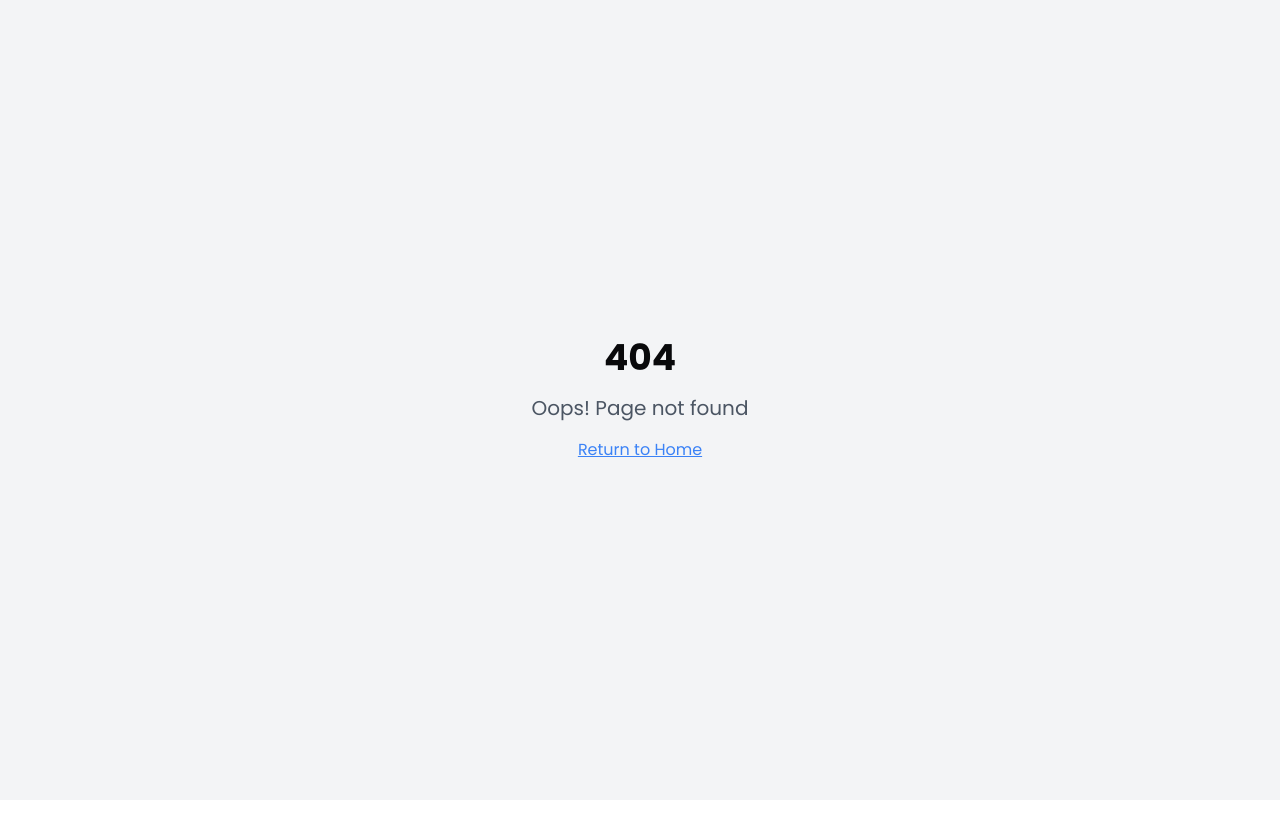
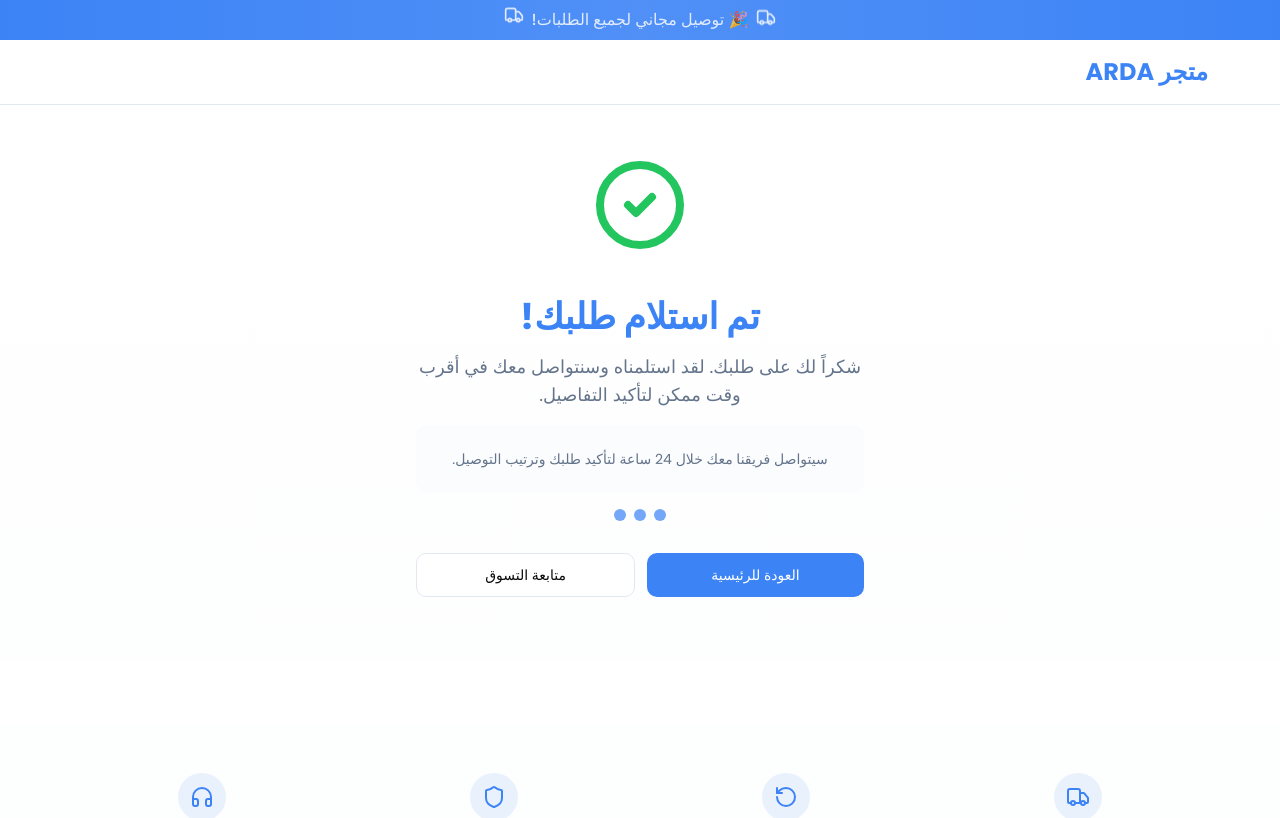
Before and after one commit to Houssemalou/sheikhs-boutique-elegant, a React (Vite) app: page /order-confirmation in a window 1280 px wide. Before the commit this address had no page. Shown: the top 818 px of the page. Built offline with nearby package versions, Linux system fonts and the light colour scheme.

Commit message:
add confirm order page

```diff
--- a/src/App.tsx
+++ b/src/App.tsx
@@ -7,6 +7,7 @@ import { ShopProvider } from "@/contexts/ShopContext";
 import Index from "./pages/Index";
 import NotFound from "./pages/NotFound";
 import ProductDetails from "./pages/ProductDetails";
+import OrderConfirmation from "./pages/OrderConfirmation";
 import "./i18n/config";
 import { useEffect } from "react";
 import { useTranslation } from "react-i18next";
@@ -31,6 +32,7 @@ function AppContent() {
         <Routes>
           <Route path="/" element={<Index />} />
           <Route path="/product/:id" element={<ProductDetails />} />
+          <Route path="/order-confirmation" element={<OrderConfirmation />} />
           {/* ADD ALL CUSTOM ROUTES ABOVE THE CATCH-ALL "*" ROUTE */}
           <Route path="*" element={<NotFound />} />
         </Routes>
--- /dev/null
+++ b/src/components/FreeShippingBanner.tsx
@@ -0,0 +1,20 @@
+import { Truck } from 'lucide-react';
+import { useTranslation } from 'react-i18next';
+
+export function FreeShippingBanner() {
+  const { t } = useTranslation();
+
+  return (
+    <div className="w-full bg-gradient-to-r from-primary via-primary/90 to-primary text-primary-foreground py-2 px-4 overflow-hidden">
+      <div className="container">
+        <div className="flex items-center justify-center gap-2 text-sm md:text-base font-medium animate-pulse">
+          <Truck className="w-4 h-4 md:w-5 md:h-5 animate-bounce" />
+          <span className="text-center">
+            {t('banner.free_shipping')}
+          </span>
+          <Truck className="w-4 h-4 md:w-5 md:h-5 animate-bounce" style={{ animationDelay: '0.5s' }} />
+        </div>
+      </div>
+    </div>
+  );
+}
--- a/src/components/Header.tsx
+++ b/src/components/Header.tsx
@@ -12,6 +12,7 @@ import {
   DropdownMenuTrigger,
 } from '@/components/ui/dropdown-menu';
 import { SearchBar } from '@/components/SearchBar';
+import { FreeShippingBanner } from '@/components/FreeShippingBanner';
 
 interface HeaderProps {
   categories: Category[];
@@ -46,7 +47,9 @@ export function Header({
   };
 
   return (
-    <header className="sticky top-0 z-50 bg-background/95 backdrop-blur supports-[backdrop-filter]:bg-background/60 border-b border-border">
+    <>
+      <FreeShippingBanner />
+      <header className="sticky top-0 z-50 bg-background/95 backdrop-blur supports-[backdrop-filter]:bg-background/60 border-b border-border">
       <div className="container">
         <div className="flex items-center justify-between h-16">
           <div className="flex items-center space-x-4 rtl:space-x-reverse">
@@ -204,5 +207,6 @@ export function Header({
         </div>
       </div>
     </header>
+    </>
   );
 }
--- a/src/components/OrderForm.tsx
+++ b/src/components/OrderForm.tsx
@@ -1,5 +1,6 @@
 import { useState } from 'react';
 import { useForm } from 'react-hook-form';
+import { useNavigate } from 'react-router-dom';
 import { Button } from '@/components/ui/button';
 import { Input } from '@/components/ui/input';
 import { Textarea } from '@/components/ui/textarea';
@@ -37,6 +38,7 @@ export function OrderForm({
   const [isOpen, setIsOpen] = useState(initialItems ? true : false);
   const { cartItems, clearCart } = useShop();
   const { t } = useTranslation();
+  const navigate = useNavigate();
   const form = useForm<OrderFormData>();
 
   // Use initialItems if provided, otherwise use cart items
@@ -58,14 +60,8 @@ export function OrderForm({
       if (!initialItems) {
         clearCart();
       }
-      toast({
-        title: '✓ ' + t('order.success'),
-        description: t('order.success'),
-      });
-      form.reset();
-      setIsOpen(false);
-      if (inline && onCancel) onCancel();
-      if (onClose) onClose();
+      // Redirect to confirmation page
+      navigate('/order-confirmation');
     },
     onError: (error) => {
       toast({
--- a/src/i18n/locales/ar.json
+++ b/src/i18n/locales/ar.json
@@ -1,4 +1,7 @@
 {
+  "banner": {
+    "free_shipping": "🎉 توصيل مجاني لجميع الطلبات!"
+  },
   "header": {
     "store_name": "متجر ARDA",
     "search_placeholder": "البحث عن المنتجات...",
@@ -125,6 +128,13 @@
     "download_button": "تحميل السياسة الكاملة",
     "download_info": "احصل على الوثيقة الكاملة مع جميع سياساتنا بصيغة PDF"
   },
+  "orderConfirmation": {
+    "title": "تم استلام طلبك!",
+    "message": "شكراً لك على طلبك. لقد استلمناه وسنتواصل معك في أقرب وقت ممكن لتأكيد التفاصيل.",
+    "contact_info": "سيتواصل فريقنا معك خلال 24 ساعة لتأكيد طلبك وترتيب التوصيل.",
+    "back_to_home": "العودة للرئيسية",
+    "continue_shopping": "متابعة التسوق"
+  },
   "common": {
     "language": "اللغة",
     "currency": "ر.ق",
--- a/src/i18n/locales/en.json
+++ b/src/i18n/locales/en.json
@@ -1,4 +1,7 @@
 {
+  "banner": {
+    "free_shipping": "🎉 FREE SHIPPING on all orders!"
+  },
   "header": {
     "store_name": "ARDA Store",
     "search_placeholder": "Search for products...",
@@ -125,6 +128,13 @@
     "download_button": "Download Complete Policy",
     "download_info": "Get the full document with all our policies in PDF format"
   },
+  "orderConfirmation": {
+    "title": "Order Received!",
+    "message": "Thank you for your order. We have received it and will contact you as soon as possible to confirm the details.",
+    "contact_info": "Our team will reach out to you within 24 hours to confirm your order and arrange delivery.",
+    "back_to_home": "Back to Home",
+    "continue_shopping": "Continue Shopping"
+  },
   "common": {
     "language": "Language",
     "currency": "DH",
--- /dev/null
+++ b/src/pages/OrderConfirmation.tsx
@@ -0,0 +1,110 @@
+import { useEffect, useState } from 'react';
+import { useNavigate } from 'react-router-dom';
+import { useTranslation } from 'react-i18next';
+import { Button } from '@/components/ui/button';
+import { CheckCircle2 } from 'lucide-react';
+import { Footer } from '@/components/Footer';
+import { FreeShippingBanner } from '@/components/FreeShippingBanner';
+
+export default function OrderConfirmation() {
+  const { t } = useTranslation();
+  const navigate = useNavigate();
+  const [animate, setAnimate] = useState(false);
+
+  useEffect(() => {
+    // Trigger animation after component mount
+    setTimeout(() => setAnimate(true), 100);
+  }, []);
+
+  return (
+    <div className="min-h-screen flex flex-col">
+      <FreeShippingBanner />
+      {/* Simple Header */}
+      <header className="sticky top-0 z-50 w-full border-b bg-background/95 backdrop-blur supports-[backdrop-filter]:bg-background/60">
+        <div className="container flex h-16 items-center justify-between">
+          <h1 className="text-2xl font-bold text-primary cursor-pointer" onClick={() => navigate('/')}>
+            {t('header.store_name')}
+          </h1>
+        </div>
+      </header>
+
+      <main className="flex-1 flex items-center justify-center px-4 py-16 bg-gradient-to-b from-background to-muted/20">
+        <div className="max-w-md w-full text-center">
+          {/* Success Icon with Animation */}
+          <div className="mb-8 flex justify-center">
+            <div
+              className={`transition-all duration-1000 ${
+                animate
+                  ? 'scale-100 opacity-100 rotate-0'
+                  : 'scale-0 opacity-0 rotate-180'
+              }`}
+            >
+              <CheckCircle2
+                className="w-24 h-24 text-green-500 animate-bounce"
+                strokeWidth={2}
+              />
+            </div>
+          </div>
+
+          {/* Success Message */}
+          <div
+            className={`space-y-4 transition-all duration-700 delay-300 ${
+              animate
+                ? 'translate-y-0 opacity-100'
+                : 'translate-y-8 opacity-0'
+            }`}
+          >
+            <h1 className="text-3xl md:text-4xl font-bold text-primary">
+              {t('orderConfirmation.title')}
+            </h1>
+
+            <p className="text-lg text-muted-foreground">
+              {t('orderConfirmation.message')}
+            </p>
+
+            <div className="bg-muted/50 rounded-lg p-6 my-6">
+              <p className="text-sm text-muted-foreground">
+                {t('orderConfirmation.contact_info')}
+              </p>
+            </div>
+
+            {/* Animated Decorative Element */}
+            <div className="flex justify-center gap-2 my-8">
+              {[0, 1, 2].map((i) => (
+                <div
+                  key={i}
+                  className={`w-3 h-3 rounded-full bg-primary transition-all duration-500`}
+                  style={{
+                    animationDelay: `${i * 200}ms`,
+                    animation: animate ? 'pulse 1.5s ease-in-out infinite' : 'none',
+                  }}
+                />
+              ))}
+            </div>
+
+            {/* Action Buttons */}
+            <div className="flex flex-col sm:flex-row gap-3 pt-4">
+              <Button
+                onClick={() => navigate('/')}
+                className="flex-1"
+                size="lg"
+              >
+                {t('orderConfirmation.back_to_home')}
+              </Button>
+              <Button
+                onClick={() => navigate('/')}
+                variant="outline"
+                className="flex-1"
+                size="lg"
+              >
+                {t('orderConfirmation.continue_shopping')}
+              </Button>
+            </div>
+          </div>
+        </div>
+      </main>
+
+      <Footer />
+    </div>
+  );
+}
```
